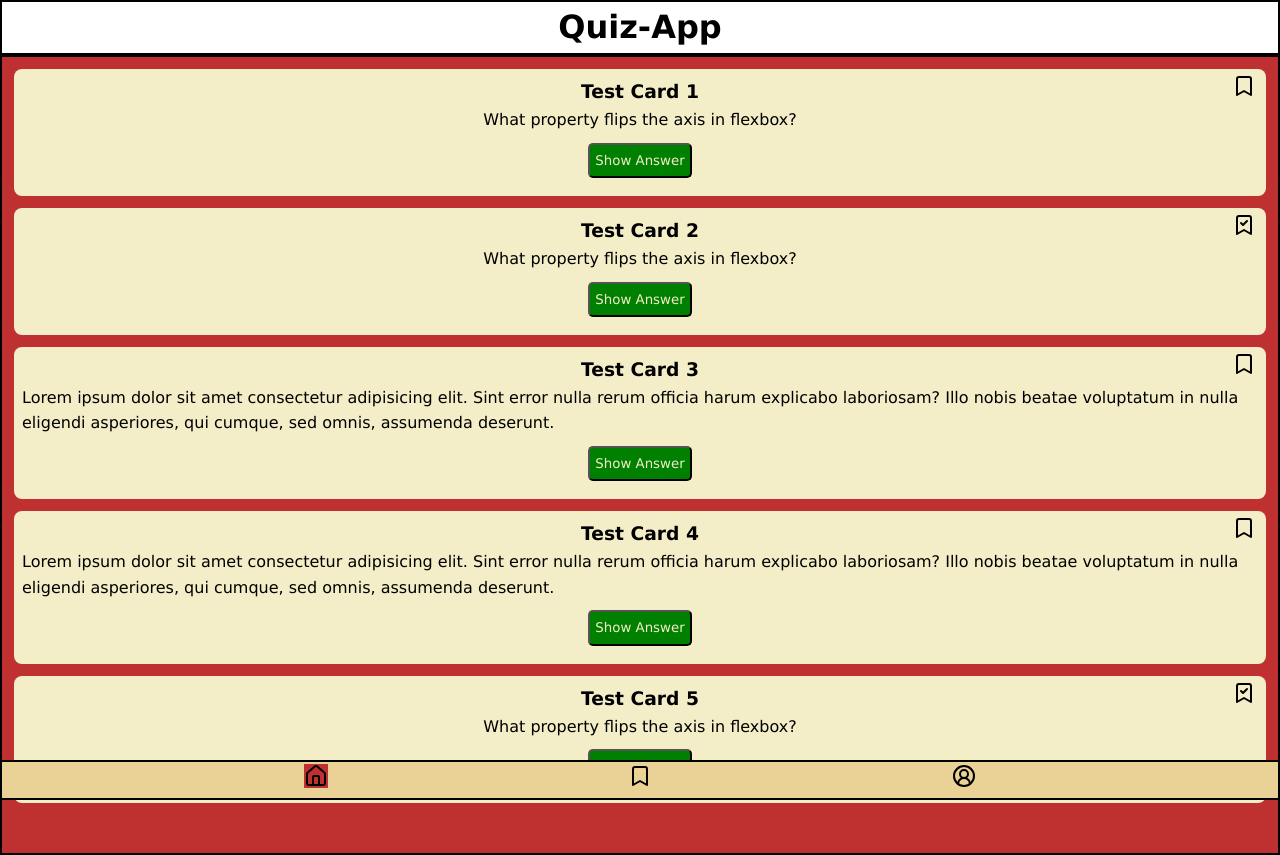
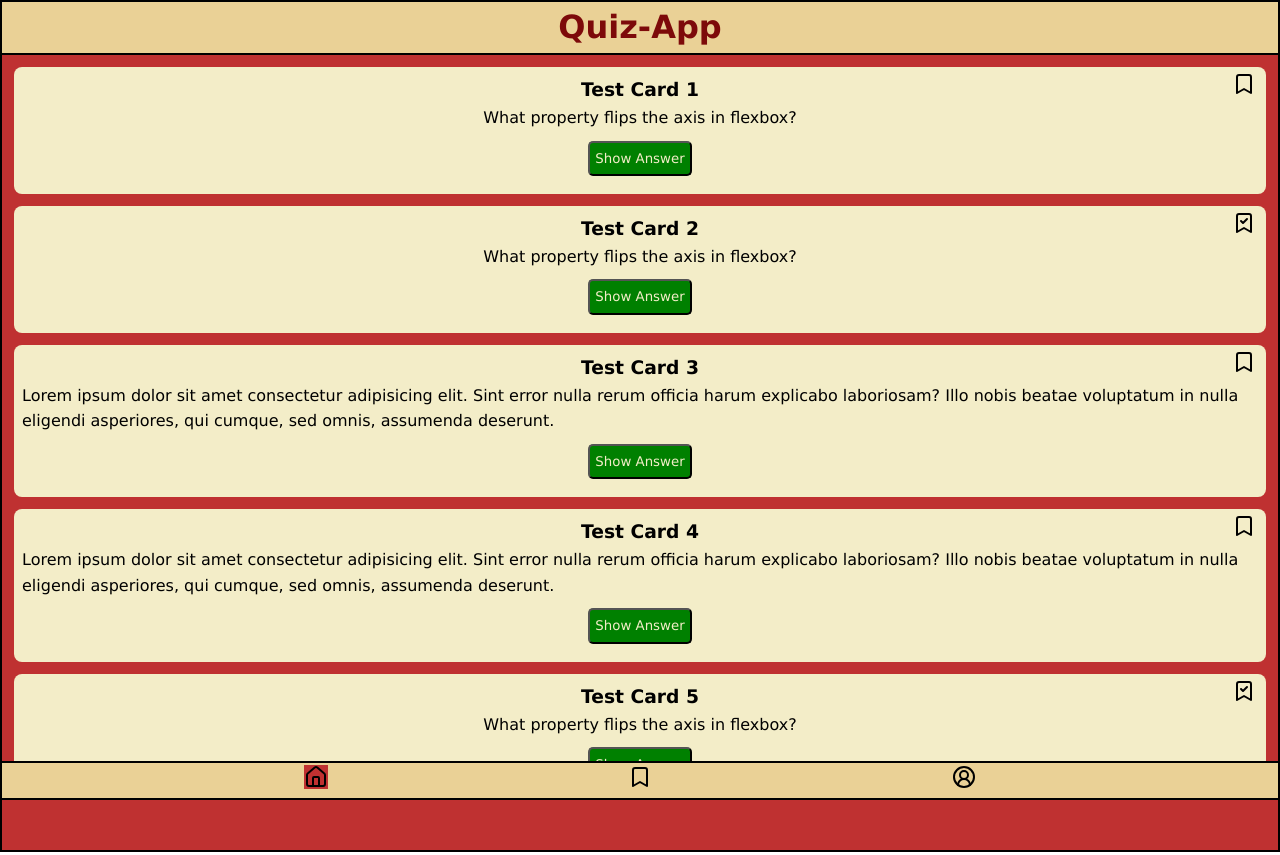
Before and after one commit to ak-coding-ber/andreas_kupka-quiz-app, a plain HTML site: page index.html in a window 1280 px wide. Drawn offline with Linux system fonts and the light colour scheme; files whose address does not match are found by name.

Commit message:
fix header-card overlap / change style

```diff
--- a/components/card.css
+++ b/components/card.css
@@ -16,6 +16,11 @@
   margin-bottom: 50px;
 }
 
+/* Make sure the last card is not covered by the footer */
+.card:first-child {
+  margin-top: 65px;
+}
+
 .bookmark {
   position: absolute;
   top: 5px;
--- a/components/header.css
+++ b/components/header.css
@@ -1,4 +1,9 @@
 header {
+  position: fixed;
+  width: 100%;
   text-align: center;
   border: solid 2px black;
+  color: #7d0a0a;
+  background-color: #ead196;
+  z-index: 2;
 }
```
